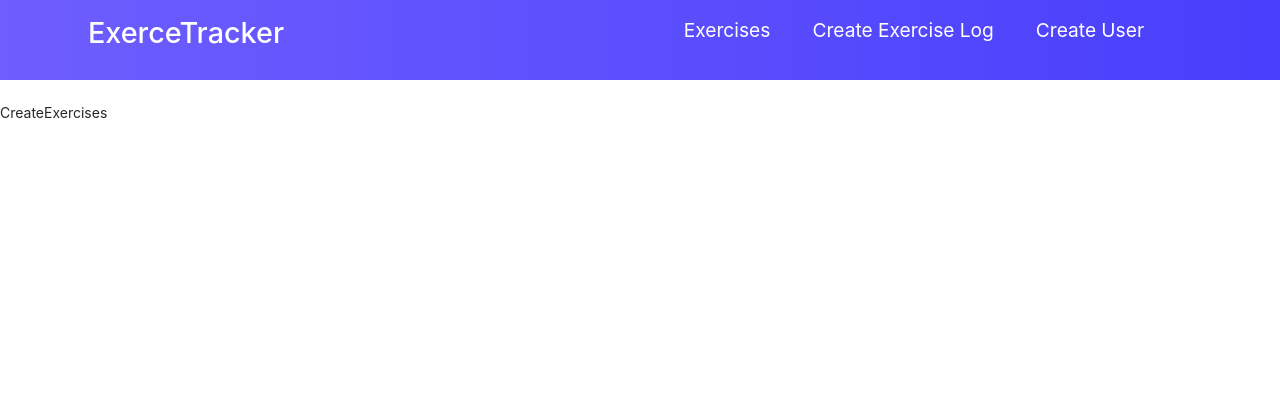
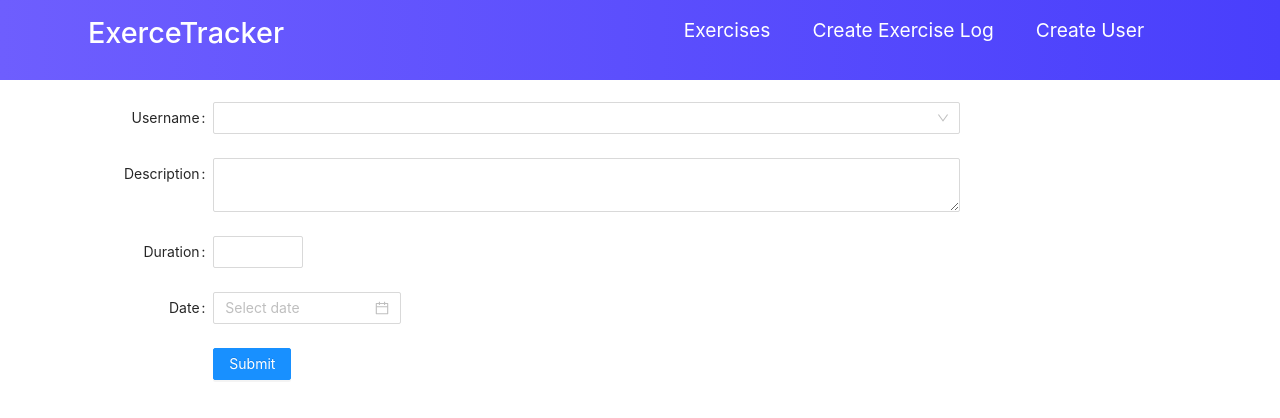
Before and after one commit to reguiegyounes/ExerciseMERN, a React (Create React App) app: page /create in a window 1280 px wide. Shown: the top 418 px of the page. Built offline with nearby package versions, Linux system fonts and the light colour scheme.

Commit message:
commit add user to database

```diff
--- a/package.json
+++ b/package.json
@@ -7,6 +7,7 @@
     "@testing-library/react": "^11.2.2",
     "@testing-library/user-event": "^12.6.0",
     "antd": "^4.10.0",
+    "axios": "^0.21.1",
     "react": "^17.0.1",
     "react-dom": "^17.0.1",
     "react-jss": "^10.5.0",
--- a/src/App.js
+++ b/src/App.js
@@ -23,7 +23,7 @@ const useStyle=createUseStyles({
 
 function App() {
 
-  const classes=useStyle();
+
   return (
     <Router >
       <div >
--- a/src/components/Navbar/Navbar.css
+++ b/src/components/Navbar/Navbar.css
@@ -76,7 +76,7 @@
         background: #6d76f7;
         left:0;
         opacity: 1;
-        z-index: 1;
+        z-index: 7;
         transition: all 0.5s ease;
     }
 
--- a/src/components/Navbar/Navbar.js
+++ b/src/components/Navbar/Navbar.js
@@ -1,7 +1,7 @@
 import {Link} from 'react-router-dom';
 import React, { useState } from 'react';
 import {MenuItems} from './MenuItems'
-import Button from '../Button/Button'
+
 import './Navbar.css'
 
 function Navbar(){
--- a/src/components/create-exercise.component.js
+++ b/src/components/create-exercise.component.js
@@ -1,11 +1,117 @@
+import { useState,useEffect} from 'react';
+
+import {
+    Form,
+    Input,
+    Button,
+    Select,
+    DatePicker,
+    InputNumber,
+
+  } from 'antd';
+
+
+
 function CreateExercises() {
 
+    const [username,setUsername]=useState('');
+    const [description,setDescription]=useState('');
+    const [duration,setDuration]=useState(0);
+    const [date,setDate]=useState(new Date());
+    const [users,setUsers]=useState([]);
+
+    const onChangeUserName=(e)=>{
+        setUsername(e.target.value);
+    }
+    const onChangeDescription=(e)=>{
+        setDescription(e.target.value);
+    }
+    const onChangeDuration=(e)=>{
+        setDuration(parseInt(e.target.value));
+    }
+    const onChangeDate=()=>{
+        setDate(new Date());
+    }
+    const onFinish = (values) => {
+        console.log('Success:', values);
+      };
+
+      const onFinishFailed = (errorInfo) => {
+        console.log('Failed:', errorInfo);
+      };
+    const [componentSize, setComponentSize] = useState('default');
+
+    const onFormLayoutChange = ({ size }) => {
+    setComponentSize(size);
+    }
+    const onSubmit=(e)=>{
+        e.preventDefault();
+        const exercise={
+            username
+            ,description
+            ,duration
+            ,date
+        };
+        console.log(exercise);
+        window.location='/'
+    }
+
+    useEffect(() => {
+
+        setUsername('test user');
+        setUsers(['test user','user02'])
+
+    }, []);
+
     return(
-        <div>
-                CreateExercises
-        </div>
+        <>
+            <Form
+                onFinish={onFinish}
+                onFinishFailed={onFinishFailed}
+                labelCol={{
+                    span: 4,
+                }}
+                wrapperCol={{
+                    span: 14,
+                }}
+                layout="horizontal"
+                initialValues={{
+                    size: componentSize,
+                }}
+                onValuesChange={onFormLayoutChange}
+                size={componentSize}
+            >
+
+                <Form.Item label="Username" name="username">
+                    <Select>
+                        {users.map(user=>{
+                            return(
+                                <Select.Option key={user} >{user}</Select.Option>
+                            )
+                        })}
+                    </Select>
+                </Form.Item >
+                <Form.Item label="Description" name="description">
+                    <Input.TextArea />
+                </Form.Item>
+                <Form.Item label="Duration" name="duration">
+                    <InputNumber />
+                </Form.Item>
+                <Form.Item label="Date" name="date">
+                    <DatePicker />
+                </Form.Item>
+                <Form.Item wrapperCol={{ offset: 4 }}>
+                    <Button type="primary" htmlType="submit">
+                        Submit
+                    </Button>
+                </Form.Item>
+            </Form>
+        </>
     )
 
 
-}
-export default CreateExercises;
+};
+
+
+
+export default CreateExercises
--- a/src/components/create-user.component.js
+++ b/src/components/create-user.component.js
@@ -1,9 +1,60 @@
+import { useState,useEffect} from 'react';
+import {Form,Input,Button} from 'antd';
+import axios from 'axios';
+
+
 function CreateUser() {
+    const onFinish = (values) => {
+        console.log('Success:', values);
+        axios.post('http://localhost:9000/users/add',values)
+        .then(res=>console.log(res.data))
+      };
 
+      const onFinishFailed = (errorInfo) => {
+        console.log('Failed:', errorInfo);
+      };
+    const [componentSize, setComponentSize] = useState('default');
+
+    const onFormLayoutChange = ({ size }) => {
+    setComponentSize(size);
+    }
     return(
-        <div>
-                CreateUser
-        </div>
+        <>
+        <Form
+            onFinish={onFinish}
+            onFinishFailed={onFinishFailed}
+            labelCol={{
+                span: 4,
+            }}
+            wrapperCol={{
+                span: 14,
+            }}
+            layout="horizontal"
+            initialValues={{
+                size: componentSize,
+            }}
+            onValuesChange={onFormLayoutChange}
+            size={componentSize}
+        >
+            <Form.Item label="Username"
+                        name="username"
+                        rules={[
+                            {
+                                required: true,
+                                message: 'Please input your username!',
+                            },
+                        ]}
+            >
+                <Input />
+            </Form.Item>
+
+            <Form.Item wrapperCol={{ offset: 4 }}>
+                <Button type="primary" htmlType="submit">
+                    Add User
+                </Button>
+            </Form.Item>
+        </Form>
+    </>
     )
 
 
```
Also changed, not shown: 2 other files (tests, documents, lock files or other folders).
